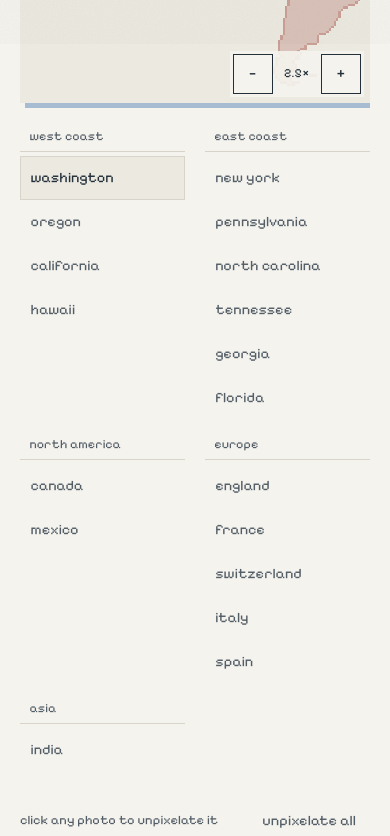
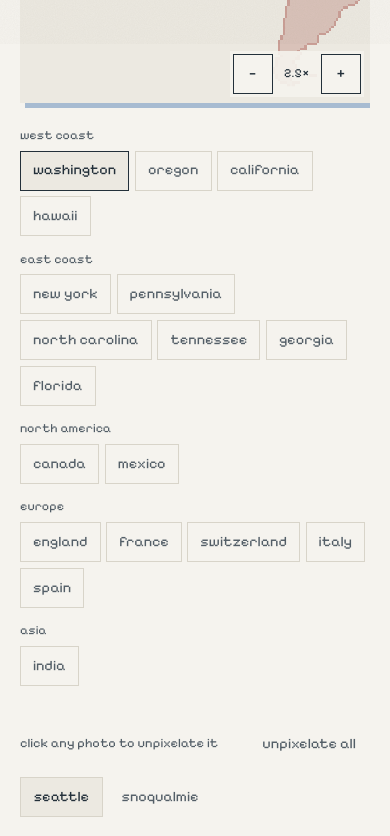
Before and after one commit to manyapn/manyapn-site-v3, a Next.js app: page /fun in a window 390 px wide. Shown: the part 800-1636 px from the top of the page. Built offline with nearby package versions, Linux system fonts and the light colour scheme.

Commit message:
fun: map lines up with the column, bigger break before the photos, chip-row index on phones

```diff
--- a/src/app/globals.css
+++ b/src/app/globals.css
@@ -728,10 +728,9 @@ html[data-sunset] .land-lens { background: var(--rose); }
 
 /* ─── Fun: travel map ────────────────────────────────── */
 .map-scroll {
-  /* wider than the text column; bleeds past it evenly on both sides */
-  width: min(860px, 100vw - 40px);
-  margin: 0.4rem 0 1.2rem 50%;
-  transform: translateX(-50%);
+  /* same width as the text and the photo grid below, so the three edges line up */
+  width: 100%;
+  margin: 0.8rem 0 1.1rem;
   overflow-x: auto;
   padding-bottom: 6px;
 }
@@ -789,7 +788,8 @@ html[data-sunset] .land-lens { background: var(--rose); }
   transition: opacity 0.12s ease;
 }
 .pin:hover .pin-tag, .pin:focus-visible .pin-tag, .pin[data-hot] .pin-tag, .pin[data-on] .pin-tag { opacity: 1; }
-.regions { display: grid; grid-template-columns: repeat(5, 1fr); gap: 1rem 1rem; margin-bottom: 2.4rem; }
+/* the index sits tight under the map; the photos are a new chapter, so the gap after it is the biggest on the page */
+.regions { display: grid; grid-template-columns: repeat(5, 1fr); gap: 1rem 1.25rem; margin-bottom: 3.4rem; }
 .city-tabs { display: flex; flex-wrap: wrap; gap: 0.3rem; margin-bottom: 0.9rem; }
 .region h3 { font-family: inherit; font-weight: 400; font-size: 0.78rem; color: var(--muted); margin: 0 0 0.3rem; padding: 0 0.6rem 0.3rem; border-bottom: 1px solid var(--line); }
 .region ul { list-style: none; display: flex; flex-direction: column; }
@@ -821,7 +821,7 @@ html[data-sunset] .land-lens { background: var(--rose); }
 .snap-card-foot { display: flex; flex-direction: column; gap: 0.3rem; }
 .snap-when { color: var(--ink); }
 .snap-meta { color: var(--muted); font-size: 0.8rem; }
-.snaps-bar { display: flex; align-items: center; justify-content: space-between; gap: 1rem; margin: 1.6rem 0 0.9rem; }
+.snaps-bar { display: flex; align-items: center; justify-content: space-between; gap: 1rem; margin: 0 0 0.8rem; }
 .snaps-hint { color: var(--muted); font-size: 0.8rem; }
 
 
@@ -904,14 +904,18 @@ html[data-sunset] .land-lens { background: var(--rose); }
   }
 
   /* fun: the map stays in the column, starts zoomed in, pins and zoom buttons get real tap targets */
-  .map-scroll { width: 100%; margin-left: 0; transform: none; overflow: hidden; }
+  .map-scroll { overflow: hidden; }
   .map { min-width: 0; aspect-ratio: 1 / 1; }
   .pin::before { content: ""; position: absolute; inset: -11px; }
   .pin-tag { font-size: 0.72rem; }
   .map-zoom { right: 6px; bottom: 6px; padding: 3px; gap: 3px; }
   .map-zoom button { width: 40px; height: 40px; }
-  .regions { grid-template-columns: repeat(2, 1fr); gap: 1rem 1.2rem; margin-bottom: 1.8rem; }
-  .region .tag { min-height: 44px; padding: 0.55rem 0.6rem; white-space: normal; }
+  /* the index becomes five short rows of chips instead of two tall columns */
+  .regions { display: flex; flex-direction: column; gap: 0.9rem; margin-bottom: 2.4rem; }
+  .region h3 { margin: 0 0 0.4rem; padding: 0; border-bottom: 0; }
+  .region ul { flex-direction: row; flex-wrap: wrap; gap: 0.35rem; }
+  .region .tag { display: inline-block; width: auto; min-height: 40px; padding: 0.5rem 0.75rem; border: 1px solid var(--line); white-space: nowrap; }
+  .region .tag[aria-pressed="true"] { border-color: var(--ink); }
   .snap-card { padding: 0.8rem 0.9rem; gap: 0.4rem; }
   .snap-card h2 { font-size: 1.3rem; }
   .snap-meta { font-size: 0.74rem; }
```
